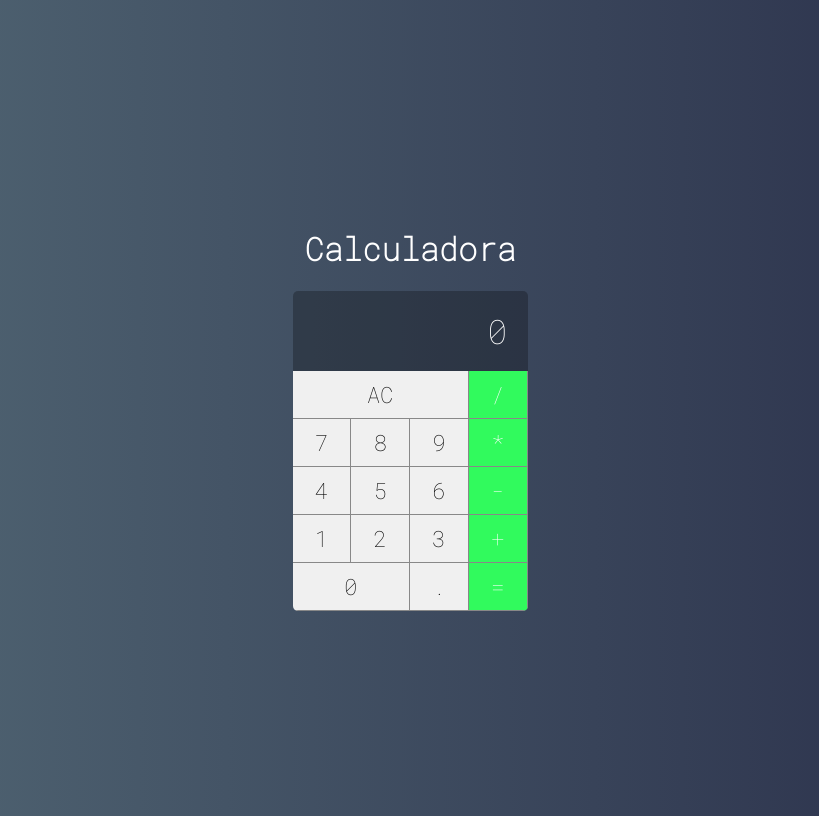
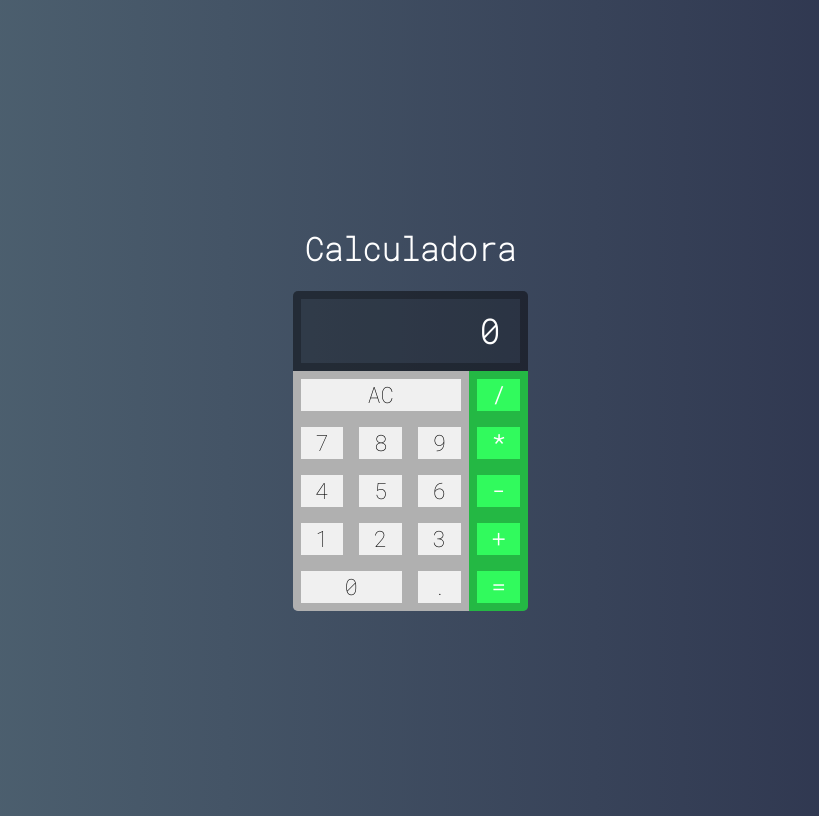
Before and after one commit to AndersonPaulo/Calculadora, a React (Create React App) app: page / in a window 1280 px wide. Shown: the whole page, without its empty margins (230-1049 px from the left). Built offline with nearby package versions, Linux system fonts and the light colour scheme.

Commit message:
alterando os css

```diff
--- a/src/components/Button.css
+++ b/src/components/Button.css
@@ -6,9 +6,7 @@
 .button{
     font-size: 1.4em;
     background-color: var(--bg-button);
-    border: none;
-    border-right: var(--boder-button);
-    border-bottom: var(--boder-button);
+    border: solid 0.5rem #0004;
     outline: none;
 }
 .button:active{
@@ -26,6 +24,7 @@
 .button.operation{
     background-color: #31fa5d;
     color: #fff;
+    font-weight: 800;
 }
 
 .button.operation:active{
--- a/src/components/Display.css
+++ b/src/components/Display.css
@@ -1,11 +1,12 @@
 .display{
     grid-column: span 4;
     background-color: #0004;
-
+    border: solid 0.5rem #0004;
     display: flex;
     justify-content: flex-end;
     align-items: center;
     padding: 20px;
     font-size: 2.1em;
+    font-weight:bold;
     overflow: hidden;
 }
```
